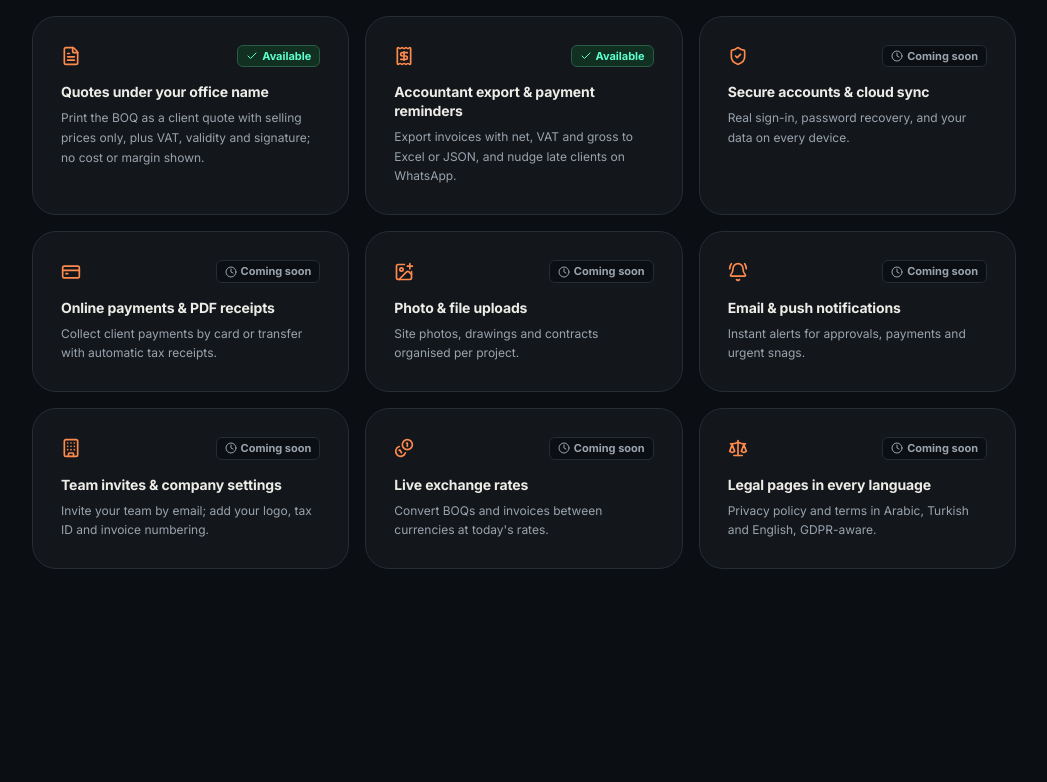
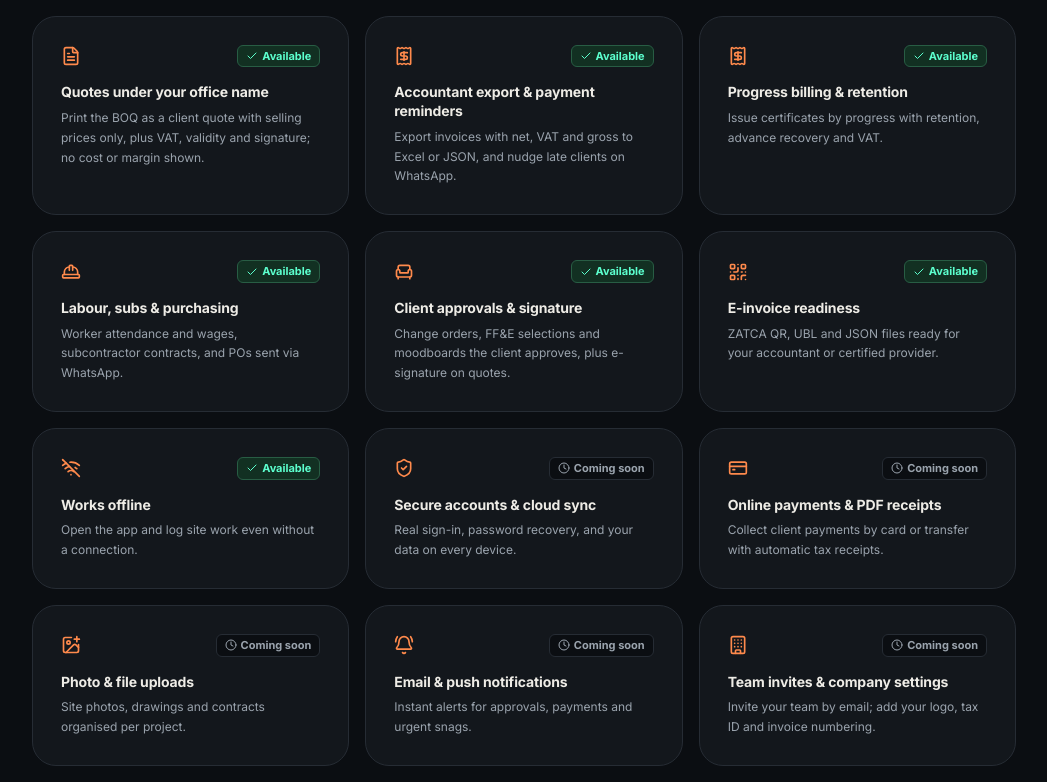
Before and after one commit to Mmagdy97/miyar-app, a React (Vite) app: page / in a window 1280 px wide. Shown: the part 6360-7142 px from the top of the page, without its empty margins (116-1163 px from the left). Built offline with nearby package versions, Linux system fonts and the light colour scheme.

Commit message:
Landing: capability cards for phase 2-4 features
Co-Authored-By: Claude Sonnet 5.5 <noreply@anthropic.com>
Claude-Session: https://claude.ai/code/session_01YT5EiJmJWK3ewxShuPwg6T

```diff
--- a/src/components/Capabilities.jsx
+++ b/src/components/Capabilities.jsx
@@ -1,10 +1,11 @@
-import { Globe2, SunMoon, FileDown, Smartphone, Users, ShieldCheck, CreditCard, ImagePlus, BellRing, Building, Coins, Scale, Check, Clock, MessageCircle, FileText, Receipt } from "lucide-react";
+import { Globe2, SunMoon, FileDown, Smartphone, Users, ShieldCheck, CreditCard, ImagePlus, BellRing, Building, Coins, Scale, Check, Clock, MessageCircle, FileText, Receipt, HardHat, Armchair, QrCode, WifiOff } from "lucide-react";
 import { useI18n } from "../i18n";
 
 // [icon, live, dictionary number]: live cards first.
 const ITEMS = [
   [Globe2, true, 1], [SunMoon, true, 2], [FileDown, true, 3], [Smartphone, true, 4], [Users, true, 5],
   [MessageCircle, true, 13], [FileText, true, 14], [Receipt, true, 15],
+  [Receipt, true, 16], [HardHat, true, 17], [Armchair, true, 18], [QrCode, true, 19], [WifiOff, true, 20],
   [ShieldCheck, false, 6], [CreditCard, false, 7], [ImagePlus, false, 8], [BellRing, false, 9], [Building, false, 10], [Coins, false, 11], [Scale, false, 12],
 ];
 
--- a/src/i18n/ar.js
+++ b/src/i18n/ar.js
@@ -1273,4 +1273,14 @@ export default {
   "ei.qr": "كود QR",
   "ei.xml": "مسودة UBL XML",
   "ei.json": "مسودة JSON",
+  "cap.16.t": "مستخلصات ومحتجزات",
+  "cap.16.d": "أصدر مستخلصات بنسبة الإنجاز مع المحتجزات واسترداد الدفعة المقدمة والضريبة.",
+  "cap.17.t": "عمالة وباطن ومشتريات",
+  "cap.17.d": "حضور العمال والأجور، عقود مقاولي الباطن، وأوامر شراء تُرسل على واتساب.",
+  "cap.18.t": "موافقات العميل والتوقيع",
+  "cap.18.d": "أوامر تغيير واختيارات FF&E وموودبورد يوافق عليها العميل، وتوقيع إلكتروني على العرض.",
+  "cap.19.t": "جاهزية الفاتورة الإلكترونية",
+  "cap.19.d": "كود QR لـZATCA وملفات UBL وJSON جاهزة للمحاسب أو مزوّد الخدمة المعتمد.",
+  "cap.20.t": "يعمل بدون إنترنت",
+  "cap.20.d": "افتح التطبيق وسجّل شغلك في الموقع حتى من غير اتصال.",
 };
--- a/src/i18n/en.js
+++ b/src/i18n/en.js
@@ -1273,4 +1273,14 @@ export default {
   "ei.qr": "QR code",
   "ei.xml": "UBL XML draft",
   "ei.json": "JSON draft",
+  "cap.16.t": "Progress billing & retention",
+  "cap.16.d": "Issue certificates by progress with retention, advance recovery and VAT.",
+  "cap.17.t": "Labour, subs & purchasing",
+  "cap.17.d": "Worker attendance and wages, subcontractor contracts, and POs sent via WhatsApp.",
+  "cap.18.t": "Client approvals & signature",
+  "cap.18.d": "Change orders, FF&E selections and moodboards the client approves, plus e-signature on quotes.",
+  "cap.19.t": "E-invoice readiness",
+  "cap.19.d": "ZATCA QR, UBL and JSON files ready for your accountant or certified provider.",
+  "cap.20.t": "Works offline",
+  "cap.20.d": "Open the app and log site work even without a connection.",
 };
--- a/src/i18n/tr.js
+++ b/src/i18n/tr.js
@@ -1273,4 +1273,14 @@ export default {
   "ei.qr": "QR kodu",
   "ei.xml": "UBL XML taslağı",
   "ei.json": "JSON taslağı",
+  "cap.16.t": "Hakediş ve teminat",
+  "cap.16.d": "İlerlemeye göre hakediş; teminat, avans mahsubu ve KDV ile.",
+  "cap.17.t": "İşçilik, taşeron ve alım",
+  "cap.17.d": "İşçi puantajı ve ücretler, taşeron sözleşmeleri, WhatsApp ile giden siparişler.",
+  "cap.18.t": "Müşteri onayları ve imza",
+  "cap.18.d": "Müşterinin onayladığı değişiklik emirleri, FF&E seçimleri ve moodboard; tekliflerde e-imza.",
+  "cap.19.t": "e-Fatura hazırlığı",
+  "cap.19.d": "Muhasebeciniz veya onaylı sağlayıcı için ZATCA QR, UBL ve JSON dosyaları.",
+  "cap.20.t": "Çevrimdışı çalışır",
+  "cap.20.d": "Bağlantı olmadan da uygulamayı açın ve şantiye işlerini kaydedin.",
 };
```
